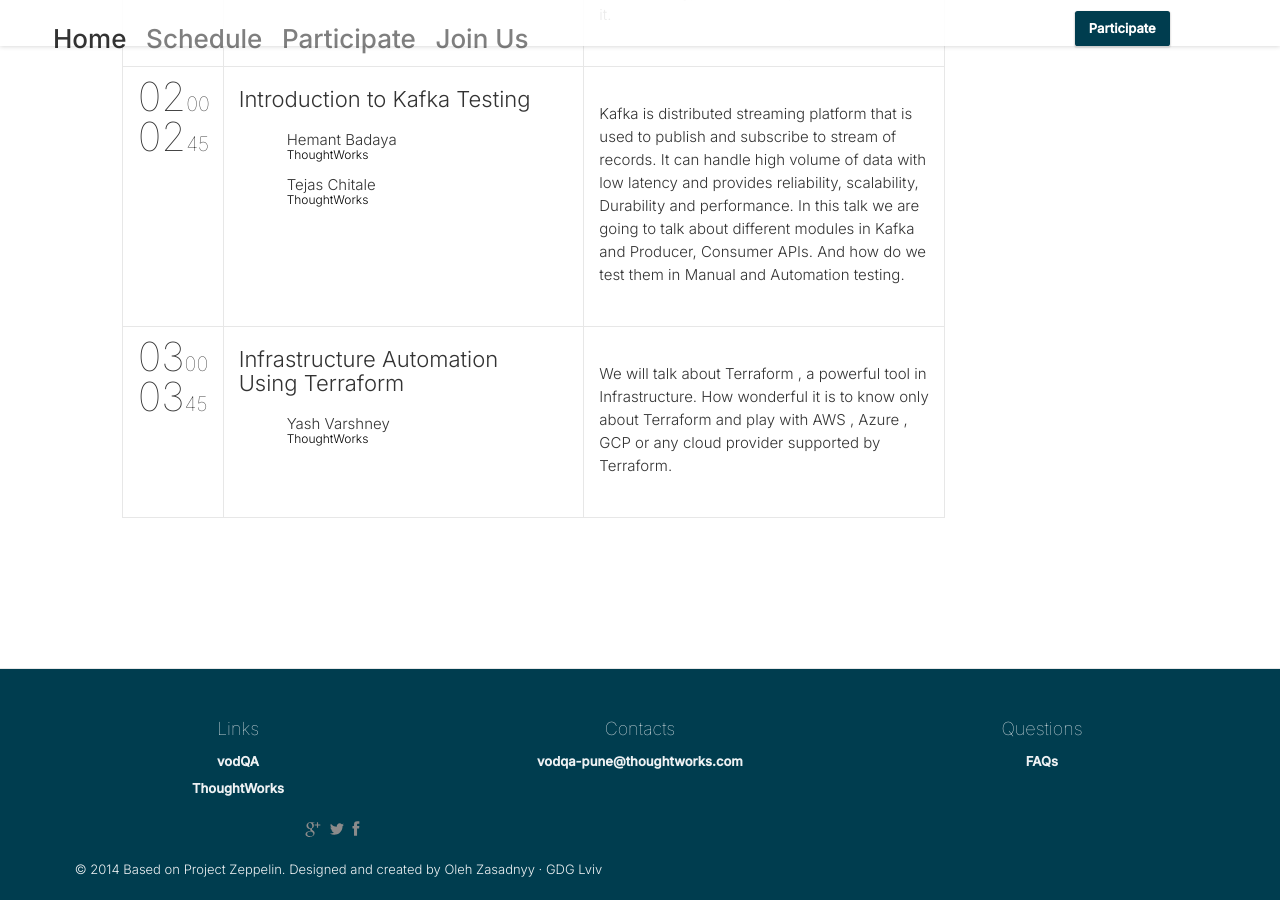
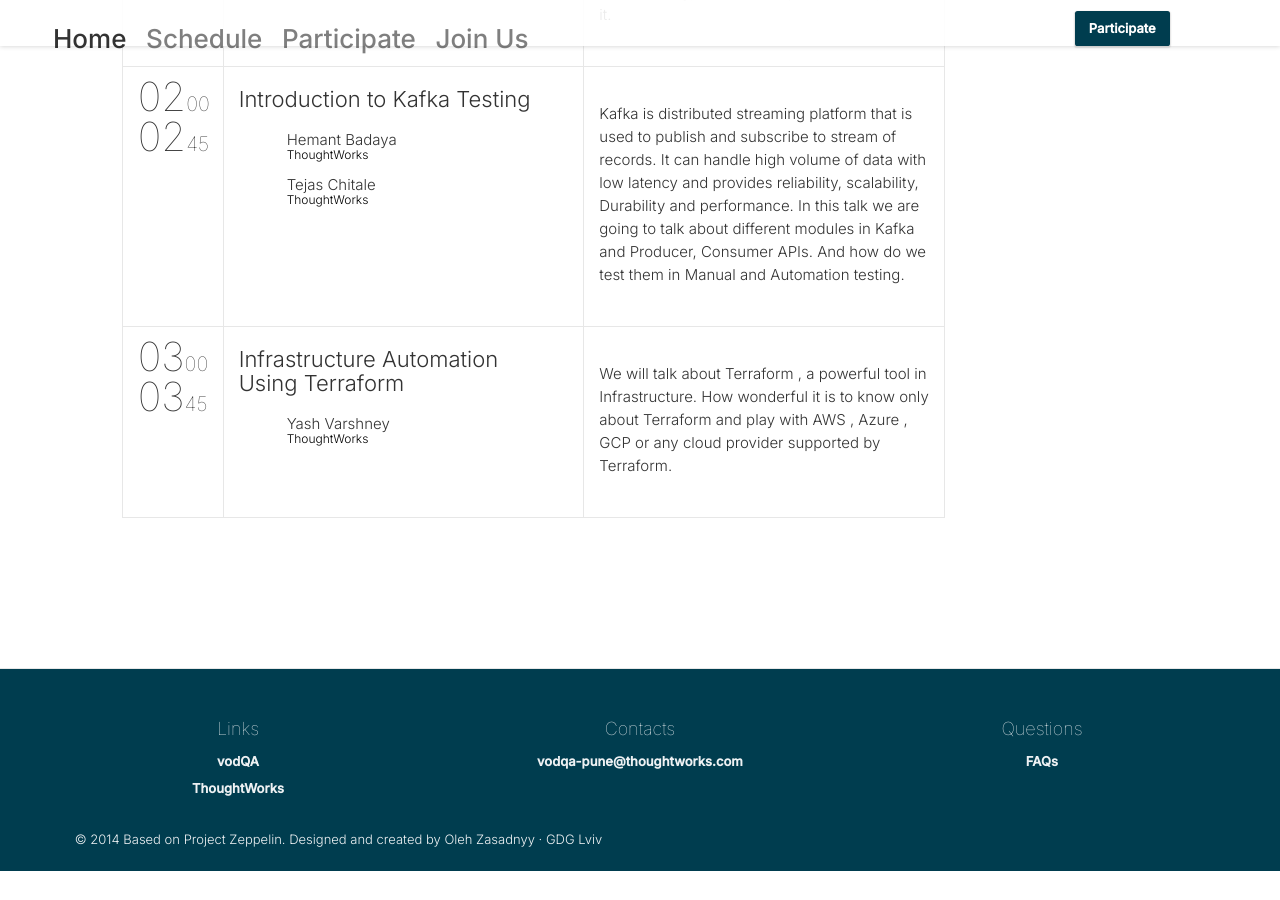
Before and after one commit to twpune/vodqa, a Jekyll site: the page built from index.html, in a window 1280 px wide and 900 px high, scrolled down 2298 px. Built offline with Jekyll 4.4.1, drawn with Linux system fonts in a browser that asks for light colours; nearby versions of some CDN libraries; comment, search, counter and statistics services are not loaded; after the commit the page ends 3169 px from its top, so only the background shows below that.

Commit message:
Kinnari | Removing social media  links

```diff
--- a/_config.yml
+++ b/_config.yml
@@ -54,10 +54,10 @@ aboutBlock:
 
 
 # Footer
-socialLinks:
- - {permalink: "/", icon: "google-plus"}
- - {permalink: "/", icon: "twitter"}
- - {permalink: "/", icon: "facebook"}
+#socialLinks:
+# - {permalink: "/", icon: "google-plus"}
+# - {permalink: "/", icon: "twitter"}
+# - {permalink: "/", icon: "facebook"}
 footerBlocks:
  -
   title: "Links"
```
